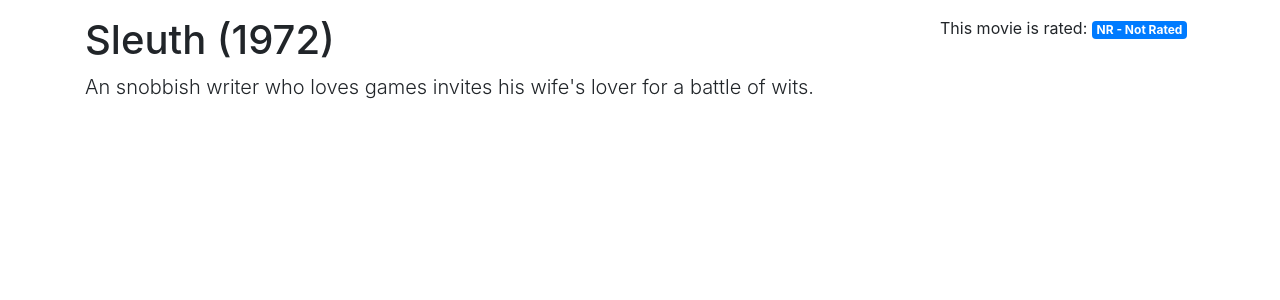
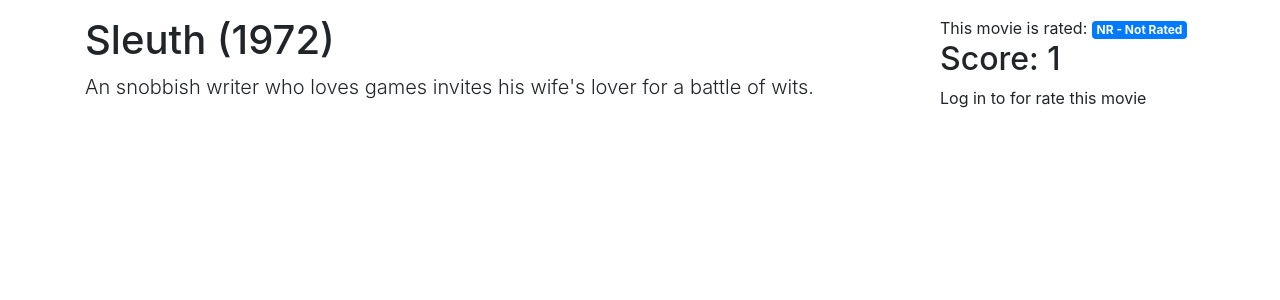
Before and after one commit to itsaiub/django-mmdb-like-imdb, a Django app: page /movie/1/ in a window 1280 px wide. Shown: the part 56-356 px from the top of the page. Run offline with Django 3.2, Linux system fonts and the light colour scheme; data comes from the database, SQL or seed files in the repository; both versions use the stored data as it was after the commit; some libraries are stand-ins or nearby versions.

Commit message:
implement vote and score

```diff
--- a/core/admin.py
+++ b/core/admin.py
@@ -1,7 +1,8 @@
 from django.contrib import admin
-from core.models import Movie, Person, Role
+from core.models import Movie, Person, Role, Vote
 
 # Register your models here.
 admin.site.register(Movie)
 admin.site.register(Person)
 admin.site.register(Role)
+admin.site.register(Vote)
--- a/core/models.py
+++ b/core/models.py
@@ -1,13 +1,20 @@
 from django.db import models
-
+from django.conf import settings
+from django.db.models.aggregates import Sum
 # Create your models here.
 
 
 class MovieManager(models.Manager):
-    def all_with_prefetch_persons(self):
+    def all_with_related_persons(self):
         qs = self.get_queryset()
         qs = qs.select_related('director')
         qs = qs.prefetch_related('writers', 'actors')
+
+        return qs
+
+    def all_with_related_persons_and_scores(self):
+        qs = self.all_with_related_persons()
+        qs = qs.annotate(score=Sum('vote__value'))
 
         return qs
 
@@ -89,3 +96,43 @@ class Person(models.Model):
         if self.died:
             return f'{self.last_name}, {self.first_name} ({self.born} to {self.died})'
         return f'{self.last_name}, {self.first_name} ({self.born})'
+
+
+class VoteManager(models.Manager):
+    def get_vote_or_unsaved_blank_vote(self, movie, user):
+        try:
+            return Vote.objects.get(
+                movie=movie,
+                user=user
+            )
+        except Vote.DoesNotExist:
+            return Vote(
+                movie=movie,
+                user=user
+            )
+
+
+class Vote(models.Model):
+    UP = 1
+    DOWN = -1
+    VALUE_CHOICES = (
+        (UP, '👍'),
+        (DOWN, '👎')
+    )
+
+    value = models.SmallIntegerField(choices=VALUE_CHOICES)
+    user = models.ForeignKey(settings.AUTH_USER_MODEL,
+                             on_delete=models.CASCADE)
+    movie = models.ForeignKey(Movie, on_delete=models.CASCADE)
+    voted_on = models.DateTimeField(auto_now=True)
+
+    objects = VoteManager()
+
+    class Meta:
+        """
+            the unique together attribute creates a unique constraint on the table which prevent two rows having same value for both user and movie, enforcing rule one vote per user per one movie
+        """
+        unique_together = ('user', 'movie')
+
+    def __str__(self):
+        return self.user.username
--- a/core/templates/core/movie_detail.html
+++ b/core/templates/core/movie_detail.html
@@ -19,5 +19,23 @@
       <span class="badge badge-primary">
         {{ movie.get_rating_display }}
       </span>
+      <h2>
+        Score: {{ object.score|default_if_none:'TBD' }}
+      </h2>
+  </div>
+  <div>
+    {% if vote_form %}
+      <form action="{{ vote_form_url }}" method="post">
+        {% csrf_token %}
+        {{ vote_form.as_p }}
+        <button class="btn btn-primary">
+          Vote
+        </button>
+      </form>
+    {% else %}
+      <p>
+        Log in to for rate this movie
+      </p>
+    {% endif %}
   </div>
 {% endblock sidebar %}
--- a/core/urls.py
+++ b/core/urls.py
@@ -7,4 +7,8 @@ urlpatterns = [
     path('movies/', views.MovieList.as_view(), name='MovieList'),
     path('movie/<int:pk>/', views.MovieDetail.as_view(), name='MovieDetail'),
     path('person/<int:pk>/', views.PersonDetail.as_view(), name='PersonDetail'),
+    path('movie/<int:movie_id>/vote/',
+         views.CreateVote.as_view(), name='CreateVote'),
+    path('movie/<int:movie_id>/vote/<int:pk>/',
+         views.UpdateVote.as_view(), name='UpdateVote'),
 ]
--- a/core/views.py
+++ b/core/views.py
@@ -1,11 +1,14 @@
 from django.views.generic import (
-    ListView, DetailView
+    ListView, DetailView, CreateView, UpdateView
 )
+from django.contrib.auth.mixins import LoginRequiredMixin
+from django.shortcuts import render, redirect
+from django.urls import reverse
 
-from django.shortcuts import render
+from django.core.exceptions import PermissionDenied
 
-
-from core.models import Movie, Person
+from core.models import Movie, Person, Vote
+from core.forms import VoteForm
 
 # Create your views here.
 
@@ -17,9 +20,94 @@ class MovieList(ListView):
 
 
 class MovieDetail(DetailView):
-    queryset = Movie.objects.all_with_prefetch_persons()
+    queryset = Movie.objects.all_with_related_persons_and_scores()
     context_object_name = 'movie'
+
+    def get_context_data(self, **kwargs):
+        ctx = super().get_context_data(**kwargs)
+        if self.request.user.is_authenticated:
+            vote = Vote.objects.get_vote_or_unsaved_blank_vote(
+                movie=self.object,
+                user=self.request.user
+            )
+            if vote.id:
+                vote_form_url = reverse(
+                    'core:UpdateVote',
+                    kwargs={
+                        'movie_id': vote.movie.id,
+                        'pk': vote.id
+                    }
+                )
+            else:
+                vote_form_url = reverse(
+                    'core:CreateVote',
+                    kwargs={
+                        'movie_id': self.object.id
+                    }
+                )
+            vote_form = VoteForm(instance=vote)
+            ctx['vote_form'] = vote_form
+            ctx['vote_form_url'] = vote_form_url
+        return ctx
 
 
 class PersonDetail(DetailView):
     queryset = Person.objects.all_with_prefetch_movies()
+
+
+class CreateVote(LoginRequiredMixin, CreateView):
+    form_class = VoteForm
+
+    def get_initial(self):
+        initial = super().get_initial()
+        initial['user'] = self.request.user.id
+        initial['movie'] = self.kwargs['movie_id']
+        return initial
+
+    def get_success_url(self):
+        movie_id = self.object.movie.id
+        return reverse(
+            'core:MovieDetail',
+            kwargs={
+                'pk': movie_id
+            }
+        )
+
+    def render_to_response(self, context, **response_kwargs):
+        movie_id = context['object'].id
+        movie_detail_url = reverse(
+            'core:MovieDetail',
+            kwargs={
+                'pk': movie_id
+            }
+        )
+        return redirect(to=movie_detail_url)
+
+
+class UpdateVote(LoginRequiredMixin, UpdateView):
+    form_class = VoteForm
+    queryset = Vote.objects.all()
+
+    def get_object(self, queryset=None):
+        vote = super().get_object(queryset=queryset)
+        user = self.request.user
+        if vote.user != user:
+            raise PermissionDenied('cannot change another users vote')
+        return vote
+
+    def get_success_url(self):
+        movie_id = self.object.movie.id
+        return reverse(
+            'core:MovieDetail',
+            kwargs={
+                'pk': movie_id
+            }
+        )
+
+    def render_to_response(self, context, **response_kwargs):
+        movie_id = context['object'].id
+        movie_detail_url = reverse(
+            'core:MovieDetail',
+            kwargs={'pk': movie_id}
+        )
+        return redirect(to=movie_detail_url)
```
Also changed, not shown: core/forms.py (added, +25 -0 lines), core/migrations/0004_vote.py (added), db.sqlite3.
